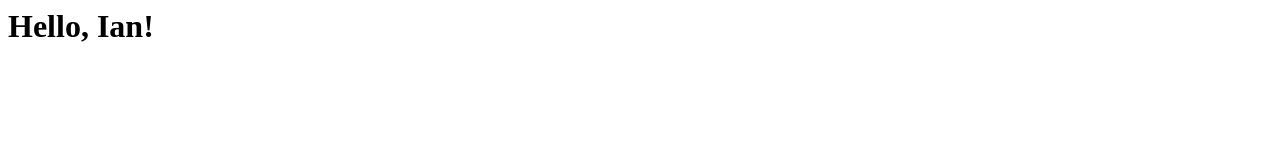
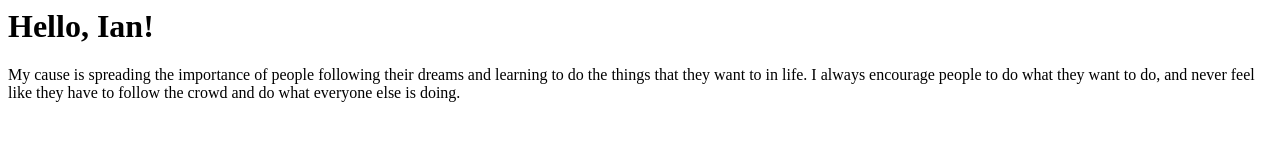
Before and after one commit to iccowan/CSC160-day1, a plain HTML site: page index.html in a window 1280 px wide. Drawn offline with Linux system fonts and the light colour scheme.

Commit message:
Add cause

```diff
--- a/index.html
+++ b/index.html
@@ -1,5 +1,11 @@
 <html>
   <body>
     <h1>Hello, Ian!</h1>
+
+    <p>
+      My cause is spreading the importance of people following their dreams and learning to do the things that they want to in
+      life. I always encourage people to do what they want to do, and never feel like they have to follow the crowd and do what
+      everyone else is doing.
+    </p>
   </body>
 </html>
```
